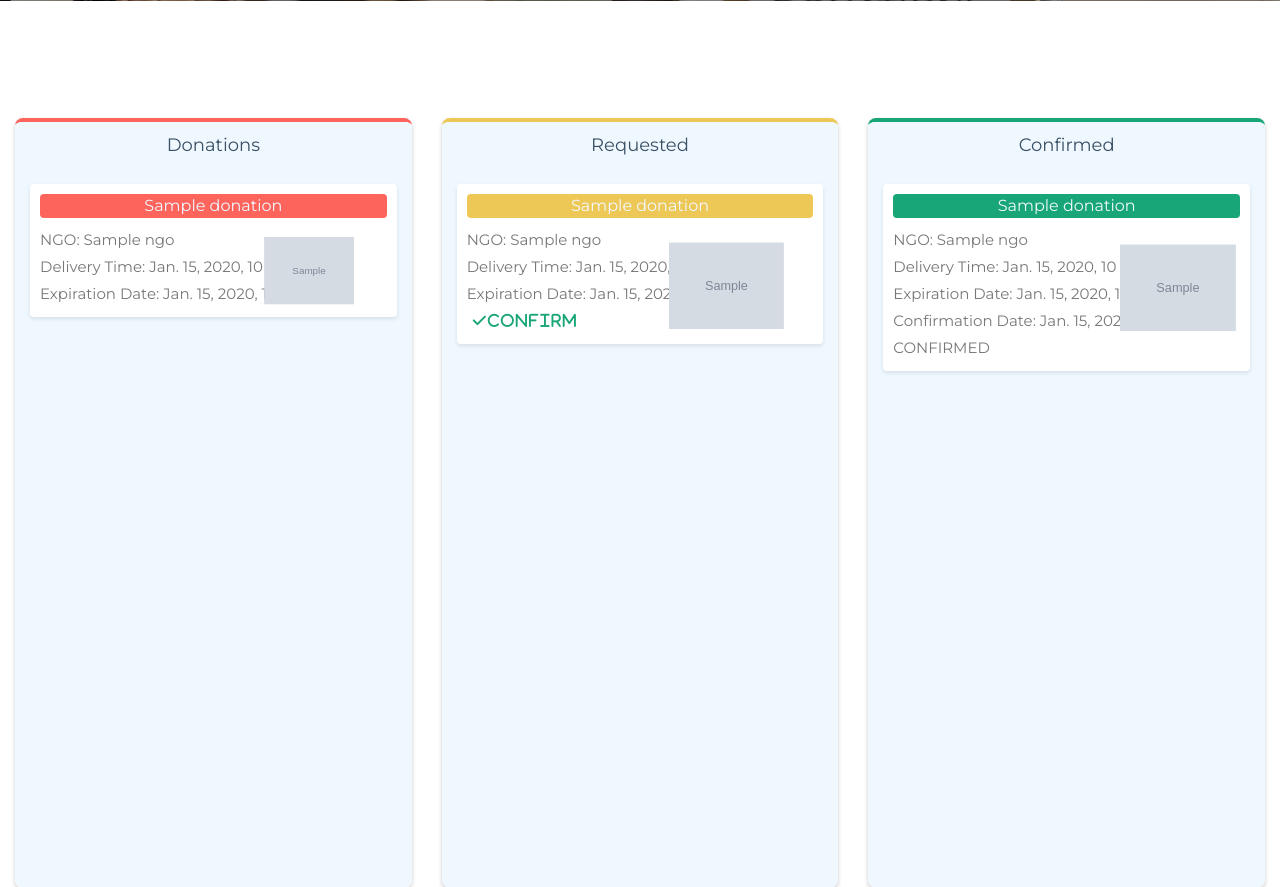
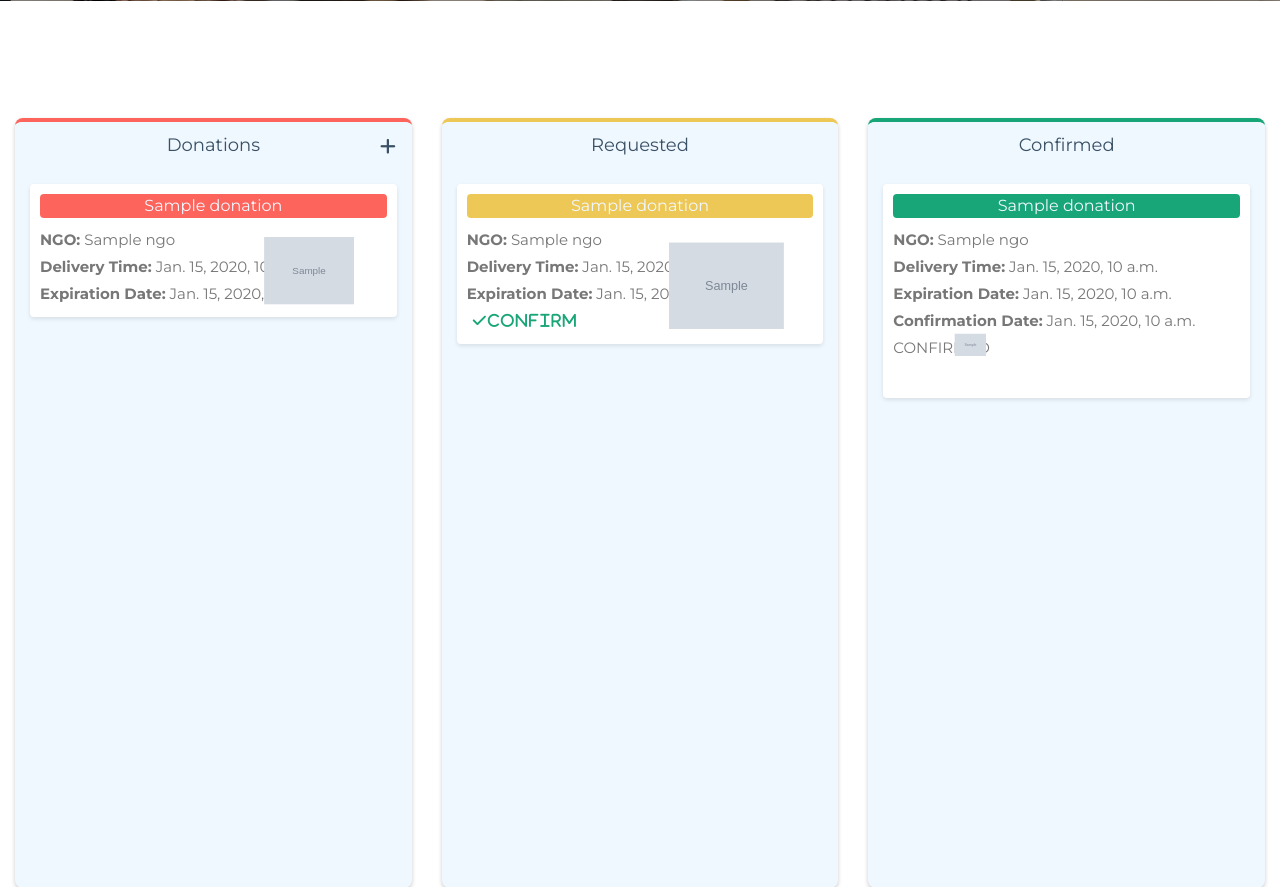
Before and after one commit to hindtaiba/EndHunger, a Django app: template templates/donations.html in a window 1280 px wide. Shown: the part 633-1520 px from the top of the page. Run offline with Django 4.2, Linux system fonts and the light colour scheme; data comes from the database, SQL or seed files in the repository; the template is opened without the code that fills it: values that come from a table or form of the project are taken from there, most other values are stand-ins (such as "Sample title", 1, 10 or a date in 2020); grey boxes marked "Sample" are stand-in pictures; some libraries are stand-ins or nearby versions.

Commit message:
donations.html design2

```diff
--- a/templates/donations.html
+++ b/templates/donations.html
@@ -275,7 +275,7 @@
 
         .fa-plus {
             position: absolute !important;
-            transform: translate(1350%, -2px) !important;
+            left: 92% !important;
         }
 
 
@@ -326,6 +326,10 @@
 
         section {
             margin-bottom: 8%;
+        }
+
+        .boldtext {
+            font-weight: bold;
         }
 
     </style>
@@ -430,9 +434,9 @@
 
             <div class="kanban-card" id="{{ donation.id }}">
                 <h4>{{ donation.name }}</h4>
-                <p>NGO: {{ donation.ngo.name }}</p>
-                <p>Delivery Time: {{ donation.delivery_time }}</p>
-                <p>Expiration Date: {{ donation.expiration_date }}</p>
+                <p><span class="boldtext">NGO:</span> {{ donation.ngo.name }}</p>
+                <p><span class="boldtext">Delivery Time:</span> {{ donation.delivery_time }}</p>
+                <p><span class="boldtext">Expiration Date:</span> {{ donation.expiration_date }}</p>
             </div>
                 {% if donation.ngo.profile_picture %}
                         <img src="{{ donation.ngo.profile_picture.url }}" alt="{{ donation.ngo.name }} Profile Picture" style="     width: 7%;
@@ -448,9 +452,9 @@
             {% for donation in inprogress_donations %}
             <div class="kanban-card" draggable="true" ondragstart="drag(event)" id="{{ donation.id }}">
                 <h4>{{ donation.name }}</h4>
-                <p>NGO: {{ donation.ngo.name }}</p>
-                <p>Delivery Time: {{ donation.delivery_time }}</p>
-                <p>Expiration Date: {{ donation.expiration_date }}</p>
+                <p><span class="boldtext">NGO:</span> {{ donation.ngo.name }}</p>
+                <p><span class="boldtext">Delivery Time:</span> {{ donation.delivery_time }}</p>
+                <p><span class="boldtext">Expiration Date:</span> {{ donation.expiration_date }}</p>
                 <form method="POST" action="{% url 'confirm_donation' donation.id %}">
                     {% csrf_token %}
                     <input type="hidden" name="donation_id" value="{{ donation.id }}">
@@ -471,14 +475,14 @@
             {% for donation in done_donations %}
             <div class="kanban-card" ondragstart="drag(event)" draggable="false" id="{{ donation.id }}">
                 <h4 draggable="false">{{ donation.name }}</h4>
-                <p draggable="false">NGO: {{ donation.ngo.name }}</p>
-                <p draggable="false">Delivery Time: {{ donation.delivery_time }}</p>
-                <p draggable="false">Expiration Date: {{ donation.expiration_date }}</p>
-                <p draggable="false">Confirmation Date: {{ donation.donation_date }}</p>
+                <p draggable="false"><span class="boldtext">NGO:</span> {{ donation.ngo.name }}</p>
+                <p draggable="false"><span class="boldtext">Delivery Time:</span> {{ donation.delivery_time }}</p>
+                <p draggable="false"><span class="boldtext">Expiration Date:</span> {{ donation.expiration_date }}</p>
+                <p draggable="false"><span class="boldtext">Confirmation Date:</span> {{ donation.donation_date }}</p>
                 <p draggable="false">CONFIRMED</p>
                 {% if donation.ngo.profile_picture %}
                     <img src="{{ donation.ngo.profile_picture.url }}" alt="{{ donation.ngo.name }} Profile Picture" style="     width: 9%;
-                    position: absolute;
+                    position: relative;
                     transform: translate(197%, -135%);" draggable="false">
                 {% endif %}
             </div>
```
